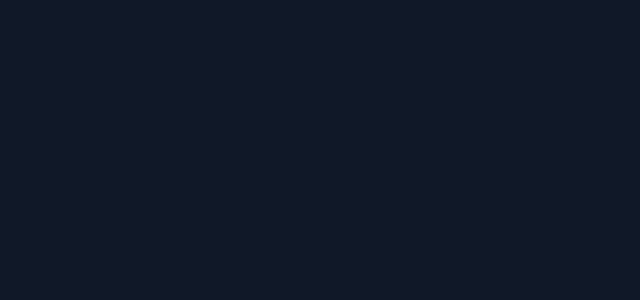
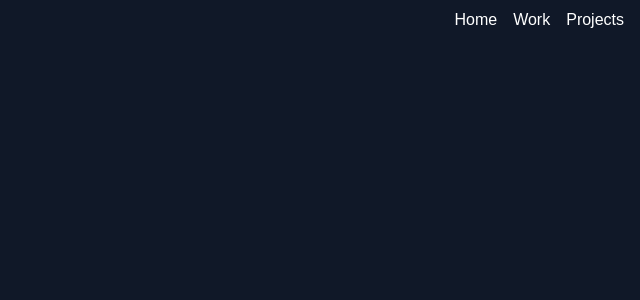
Before and after one commit to ChristmasLover12345/portfolio-site, a Next.js app: page / in a window 1280 px wide. Shown: the top 300 px of the page, without its empty margins (640-1280 px from the left). Built offline with nearby package versions, Linux system fonts and the light colour scheme.

Commit message:
some samll stuff

```diff
--- a/src/Components/Navbar.tsx
+++ b/src/Components/Navbar.tsx
@@ -1,3 +1,4 @@
+'use client'
 import { useRouter } from 'next/navigation'
 import React from 'react'
 
@@ -8,13 +9,13 @@ const Navbar = () => {
     // router.push('/Home')
 
   return (
-    <div className='w-full flex flex-row items-center'>
+    <div className='w-full flex flex-row justify-end text-white p-2'>
 
-        <button>Home</button>
+        <button className='mx-2'>Home</button>
 
-        <button>Work</button>
+        <button className='mx-2'>Work</button>
 
-        <button>Projects</button>
+        <button className='mx-2'>Projects</button>
 
     </div>
   )
--- a/src/app/page.tsx
+++ b/src/app/page.tsx
@@ -1,3 +1,4 @@
+import Navbar from "@/Components/Navbar";
 
 
 export default function Home() {
@@ -5,6 +6,7 @@ export default function Home() {
 
     <div className="min-h-screen min-w-screen bg-gray-900">
 
+      <Navbar />
 
 
     </div>
```
